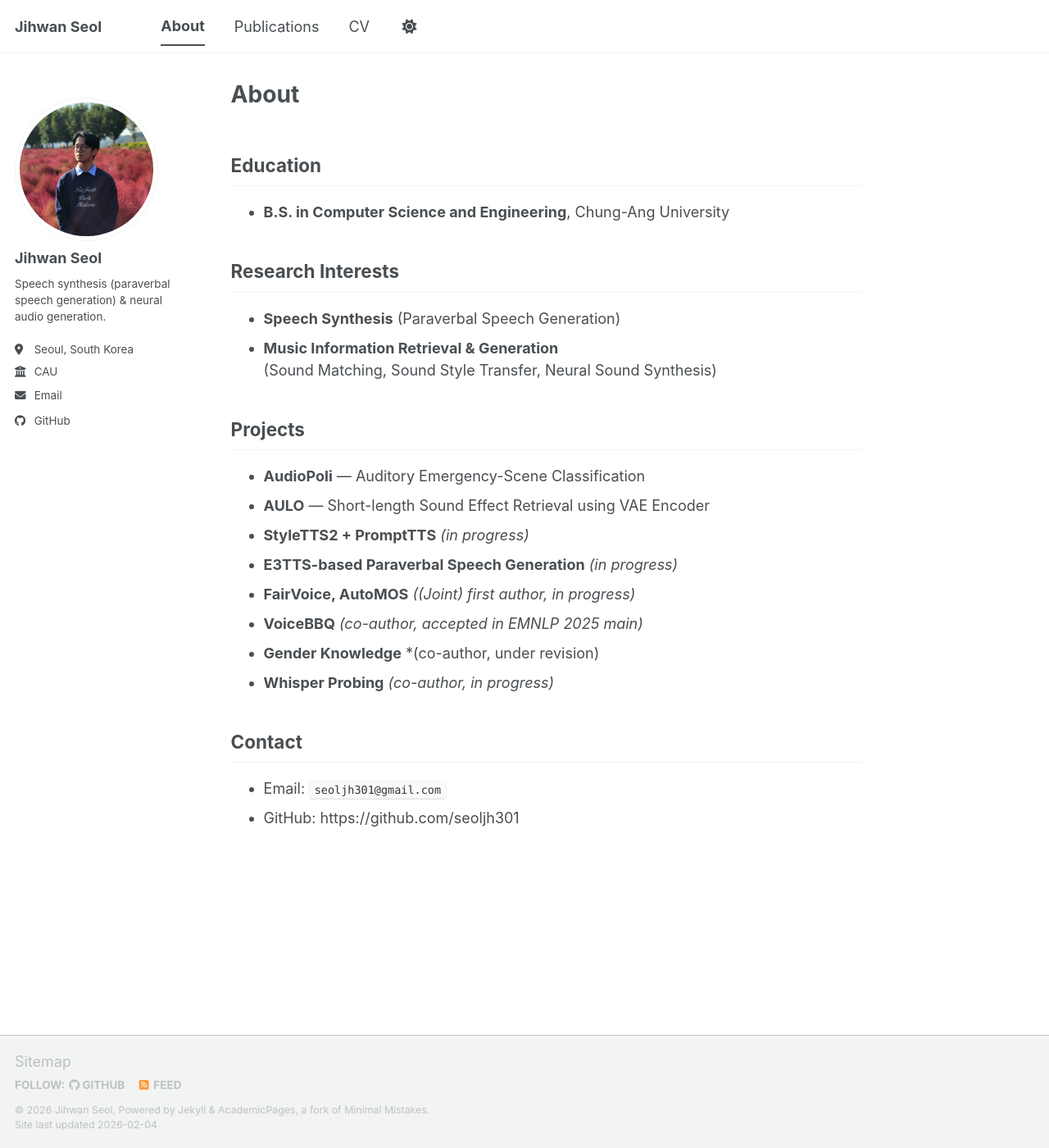
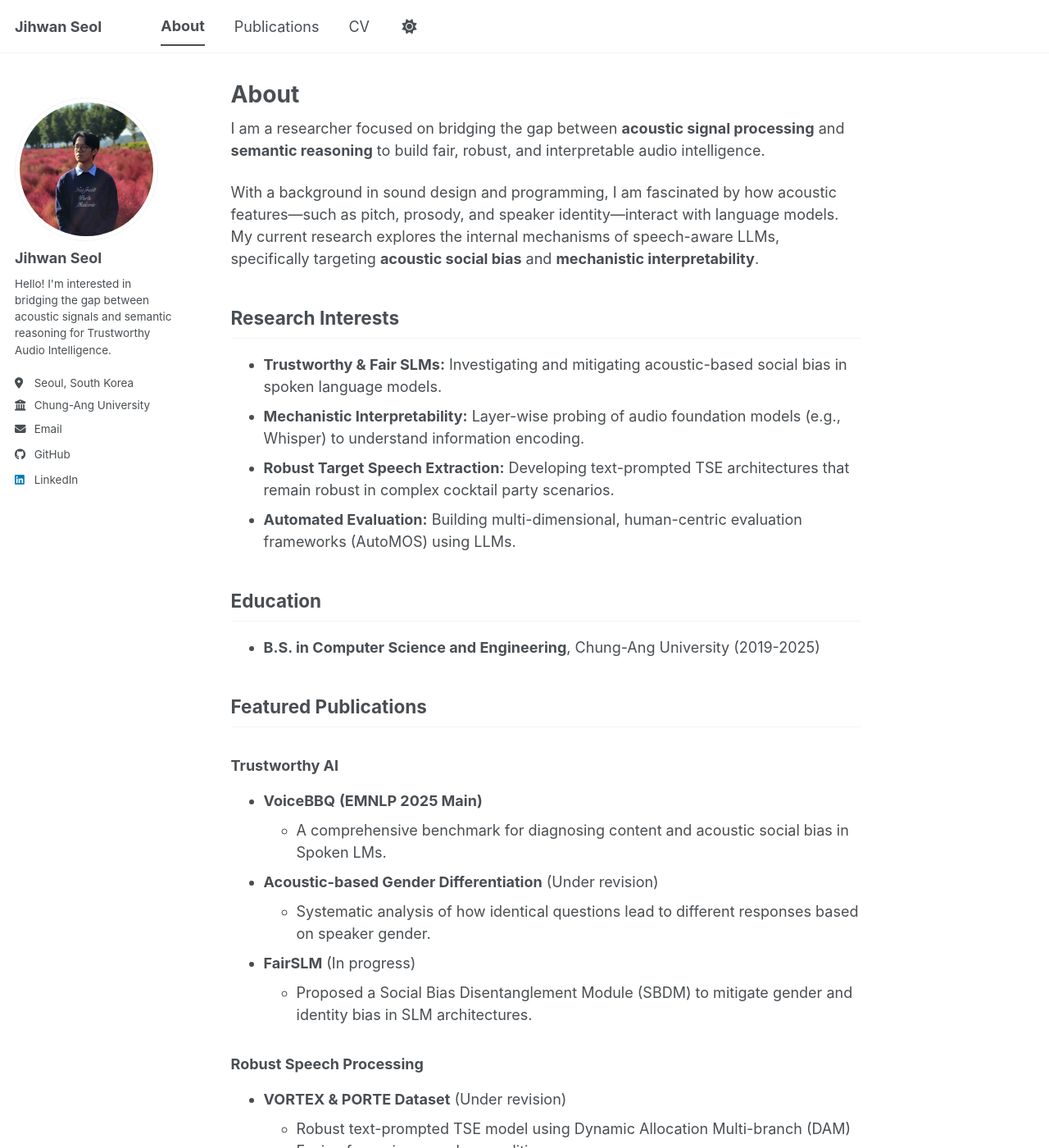
Before and after one commit to seoljh301/seoljh301.github.io, a Jekyll site: the page built from _pages/about.md, in a window 1280 px wide and 1400 px high. Shown: the whole window at 82% size. Built offline with Jekyll 4.4.1, drawn with Linux system fonts in a browser that asks for light colours; a script bundle is joined from its source files by our own code; library files that are not in the unit come from our copies; some of the changed text lies outside the part shown.

Commit message:
Update about.md

```diff
--- a/_config.yml
+++ b/_config.yml
@@ -12,7 +12,7 @@ site_theme               : "default" # The available themes options are "default
 title                   : "Jihwan Seol"
 title_separator          : "-"
 name                     : &name "Jihwan Seol"
-description              : &description "Speech synthesis (paraverbal speech generation) & neural audio generation."
+description              : &description "Hello! I'm interested in bridging the gap between acoustic signals and semantic reasoning for Trustworthy Audio Intelligence."
 url                      : https://seoljh301.github.io # The base hostname & protocol for your site e.g. "https://[your GitHub username].github.io",
                                                            # or if you already have some other page hosted on Github then use "https://[your GitHub username].github.io/[Your Repo Name]"
 baseurl                  : "" # the subpath of your site, e.g. "/blog"
@@ -27,9 +27,9 @@ author:
   avatar           : "profile.jpg"
   name             : "Jihwan Seol"
   pronouns         : # example: "she/her"
-  bio              : "Speech synthesis (paraverbal speech generation) & neural audio generation."
+  bio              : "Hello! I'm interested in bridging the gap between acoustic signals and semantic reasoning for Trustworthy Audio Intelligence."
   location         : "Seoul, South Korea"
-  employer         : "CAU"
+  employer         : "Chung-Ang University"
   uri              : # URL
   email            : "seoljh301@cau.ac.kr"
 
@@ -67,7 +67,7 @@ author:
   keybase          : # Username
   instagram        : # Username
   lastfm           : # Username
-  linkedin         : # Username
+  linkedin         : "https://www.linkedin.com/in/jihwan-seol-51a6a6321/"
   mastodon         : # URL
   medium           : # URL
   pinterest        : # Username
--- a/_pages/about.md
+++ b/_pages/about.md
@@ -4,24 +4,59 @@ permalink: /about/
 author_profile: true
 ---
 
-## Education
-- **B.S. in Computer Science and Engineering**, Chung-Ang University
+I am a researcher focused on bridging the gap between **acoustic signal processing** and **semantic reasoning** to build fair, robust, and interpretable audio intelligence.
+
+With a background in sound design and programming, I am fascinated by how acoustic features—such as pitch, prosody, and speaker identity—interact with language models. My current research explores the internal mechanisms of speech-aware LLMs, specifically targeting **acoustic social bias** and **mechanistic interpretability**.
 
 ## Research Interests
-- **Speech Synthesis** (Paraverbal Speech Generation)
-- **Music Information Retrieval & Generation**
-  (Sound Matching, Sound Style Transfer, Neural Sound Synthesis)
+* **Trustworthy & Fair SLMs:** Investigating and mitigating acoustic-based social bias in spoken language models.
+* **Mechanistic Interpretability:** Layer-wise probing of audio foundation models (e.g., Whisper) to understand information encoding.
+* **Robust Target Speech Extraction:** Developing text-prompted TSE architectures that remain robust in complex cocktail party scenarios.
+* **Automated Evaluation:** Building multi-dimensional, human-centric evaluation frameworks (AutoMOS) using LLMs.
+
+## Education
+* **B.S. in Computer Science and Engineering**, Chung-Ang University (2019-2025)
+
+## Featured Publications
+
+### Trustworthy AI
+* **VoiceBBQ** **(EMNLP 2025 Main)**
+  * A comprehensive benchmark for diagnosing content and acoustic social bias in Spoken LMs.
+* **Acoustic-based Gender Differentiation** (Under revision)
+  * Systematic analysis of how identical questions lead to different responses based on speaker gender.
+* **FairSLM** (In progress)
+  * Proposed a Social Bias Disentanglement Module (SBDM) to mitigate gender and identity bias in SLM architectures.
+
+### Robust Speech Processing
+* **VORTEX & PORTE Dataset** (Under revision)
+  * Robust text-prompted TSE model using Dynamic Allocation Multi-branch (DAM) Fusion for various overlap conditions.
+
+### Interpretability & Evaluation
+* **Probing Whisper** (In progress)
+  * Layer-wise analysis of how speech encoders process and preserve acoustic cues like emotion and prosody.
+* **AutoMOS** (In progress)
+  * Zero-shot, multi-dimensional speech quality assessment framework leveraging LLM reasoning.
 
 ## Projects
-- **AudioPoli** — Auditory Emergency-Scene Classification
-- **AULO** — Short-length Sound Effect Retrieval using VAE Encoder
-- **StyleTTS2 + PromptTTS** *(in progress)*
-- **E3TTS-based Paraverbal Speech Generation** *(in progress)*
-- **FairVoice, AutoMOS** *((Joint) first author, in progress)*
-- **VoiceBBQ** *(co-author, accepted in EMNLP 2025 main)*
-- **Gender Knowledge** *(co-author, under revision)
-- **Whisper Probing** *(co-author, in progress)*
+* **StyleTTS2 + PromptTTS Implementation**
+  * Developed a SOTA prompt-conditioned TTS system by integrating StyleTTS2 with PromptTTS architectures.
+* **E3TTS-based Paraverbal Speech Generation**
+  * Researching diffusion-based paraverbal speech generation using E3-TTS framework.
+* **AudioPoli: Auditory Emergency-Scene Classification** **(Solution Challenge Global Top 100)**
+  * Developed an environmental sound classification system for emergency situation detection.
+* **AULO: Short-length Sound Effect Retrieval**
+  * Implemented a sound effect retrieval system using VAE-based encoders.
+
+## Awards & Honors
+* **Solution Challenge - Global Top 100**, Google Developers Groups (2024)
+* **Full-tuition Merit-based Scholarship**, Chung-Ang University (2019 - 2025)
+
+## Skills
+* **Programming:** Python, C/C++, Bash, CUDA basics, Dart (Flutter), SQL, etc.
+* **Frameworks:** PyTorch, TensorFlow, Keras, etc.
+* **Toolkits:** HuggingFace Transformers, Librosa, OpenAI Whisper, ESPnet, Kaldi, Amphion, etc.
+* **Infrastructure:** PyTorch Lightning, Docker, GCP, Git, etc.
 
 ## Contact
-- Email: `seoljh301@gmail.com`
-- GitHub: https://github.com/seoljh301
+* **Email:** `seoljh301@gmail.com` / `seoljh301@cau.ac.kr`
+* **GitHub:** [github.com/seoljh301](https://github.com/seoljh301)
```
